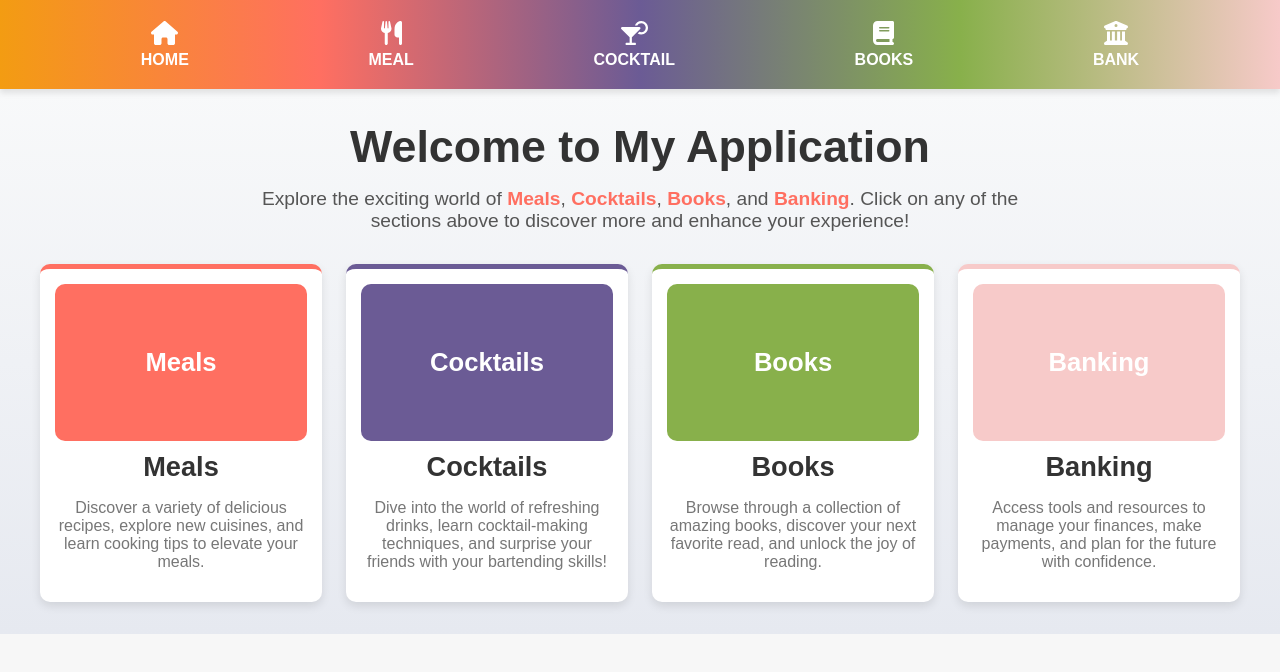
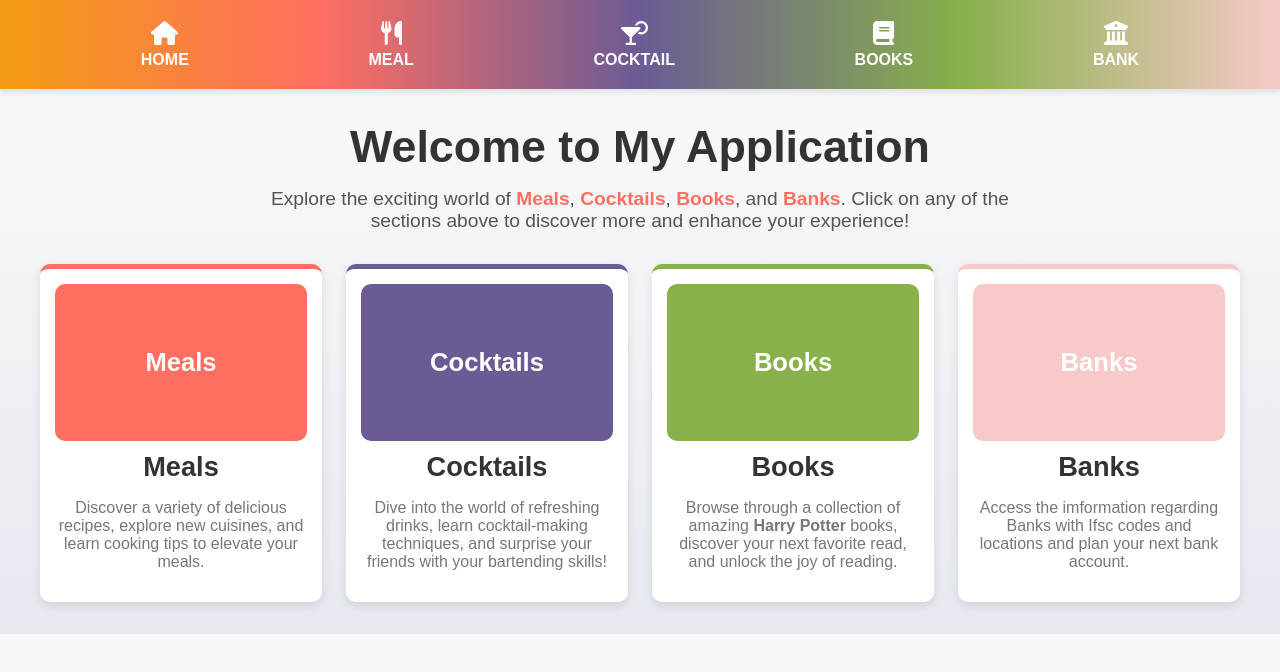
Before and after one commit to PARTH-JADAV20/four-api-project, a React (Vite) app: page / in a window 1280 px wide. Shown: the top 672 px of the page. Built offline with nearby package versions, Linux system fonts and the light colour scheme.

Commit message:
changes made in landing page for bank and books"

```diff
--- a/src/components/LandingPage.jsx
+++ b/src/components/LandingPage.jsx
@@ -12,7 +12,7 @@ export default function LandingPage() {
           Explore the exciting world of <span className="highlight">Meals</span>,{" "}
           <span className="highlight">Cocktails</span>,{" "}
           <span className="highlight">Books</span>, and{" "}
-          <span className="highlight">Banking</span>.
+          <span className="highlight">Banks</span>.
           Click on any of the sections above to discover more and enhance your
           experience!
         </p>
@@ -45,18 +45,18 @@ export default function LandingPage() {
         <div className="img3 img">Books</div>
           <h3>Books</h3>
           <p>
-            Browse through a collection of amazing books, discover your next
+            Browse through a collection of amazing <b>Harry Potter</b> books, discover your next
             favorite read, and unlock the joy of reading.
           </p>
         </div>
         </NavLink>
         <NavLink to="/bank">
         <div className="image-card bank-card">
-        <div className="img4 img">Banking</div>
-          <h3>Banking</h3>
+        <div className="img4 img">Banks</div>
+          <h3>Banks</h3>
           <p>
-            Access tools and resources to manage your finances, make payments,
-            and plan for the future with confidence.
+            Access the imformation regarding Banks with Ifsc codes and locations
+            and plan your next bank account.
           </p>
         </div>
         </NavLink>
```
